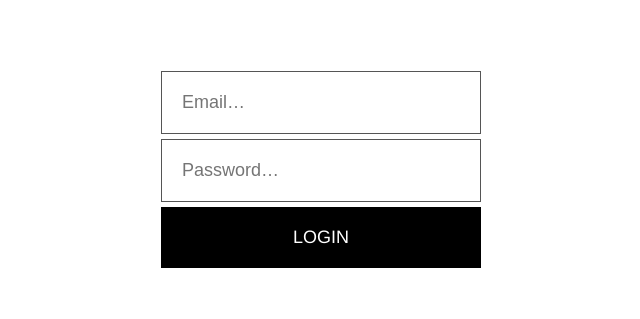
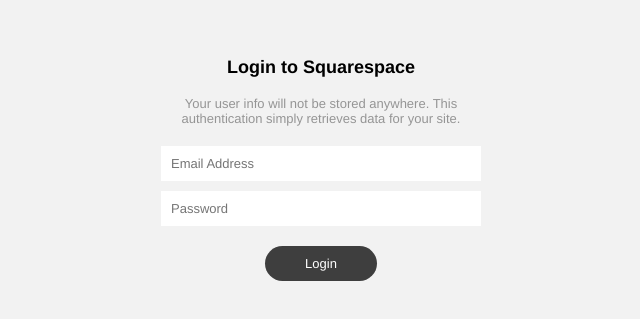
Before and after one commit to kitajchuk/node-squarespace-server, a website: page tpl/login.html in a window 1280 px wide. Shown: the part 229-548 px from the top of the page, without its empty margins (319-959 px from the left). Drawn offline with Linux system fonts and the light colour scheme.

Commit message:
config.server.siteData

```diff
--- a/tpl/login.html
+++ b/tpl/login.html
@@ -7,18 +7,36 @@
     <meta name="viewport" content="user-scalable=no, width=device-width, initial-scale=1, maximum-scale=1" />
 
     <!-- Title -->
-    <title>Squarespace Login</title>
+    <title>Login to Squarespace</title>
 
     <style type="text/css">
-        /* -- forms -- */
+        body,
+        html {
+            background-color: #f2f2f2;
+            font-family: "Helvetica Neue", sans-serif;
+            height: 100%;
+            overflow: hidden;
+            width: 100%;
+        }
+        h1 {
+            margin: 0;
+            font-size: 18px;
+            line-height: 1;
+        }
+        p {
+            margin: 20px 0;
+            font-size: 13px;
+            color: #959595;
+        }
         input {
             background-color: #fff;
-            border: 1px solid #555;
-            color: #555;
+            border: none;
+            color: #3e3e3e;
             display: block;
-            font-size: 18px;
-            margin-bottom: 5px;
-            padding: 20px;
+            font-family: "Helvetica Neue", sans-serif;
+            font-size: 13px;
+            margin-bottom: 10px;
+            padding: 10px;
             width: 100%;
             box-sizing: border-box;
             transition: border-color 400ms ease-out;
@@ -33,34 +51,37 @@
         }
         button {
             border: 0;
-            width: 100%;
         }
         button:focus,
         button:active {
             background-color: #555;
             outline: none;
         }
-        /* - classes: buttons - */
         .btn {
-            background-color: #000;
+            background-color: #3e3e3e;
             color: #fff;
             display: inline-block;
             font-family: "Helvetica Neue", sans-serif;
-            font-size: 18px;
+            font-size: 13px;
             font-weight: normal;
-            padding: 20px 40px;
-            text-transform: uppercase;
+            margin-top: 10px;
+            padding: 10px 40px;
+            border-radius: 100px;
             box-sizing: border-box;
+            transition: background-color 400ms ease-out;
+            -webkit-transition: background-color 400ms ease-out;
         }
-        /* -- login -- */
+        .btn:hover {
+            background-color: #000;
+        }
         #login {
-            height: 205px;
             left: 50%;
-            margin: -100px 0 0 -160px;
+            margin: -113px 0 0 -160px;
             position: absolute;
             top: 50%;
             width: 320px;
             opacity: 0;
+            text-align: center;
             transition: opacity 400ms ease-out;
             -webkit-transition: opacity 400ms ease-out;
         }
@@ -71,8 +92,10 @@
     </head>
     <body>
         <form id="login" action="/" method="post">
-            <input type="text" name="email" value="" placeholder="Email&hellip;" />
-            <input type="password" name="password" value="" placeholder="Password&hellip;" />
+            <h1>Login to Squarespace</h1>
+            <p>Your user info will not be stored anywhere. This authentication simply retrieves data for your site.</p>
+            <input type="text" name="email" value="" placeholder="Email Address" />
+            <input type="password" name="password" value="" placeholder="Password" />
             <button type="submit" class="btn">Login</button>
         </form>
         <script>
```
Also changed, not shown: squarespace-server.js (+39 -14 lines).
